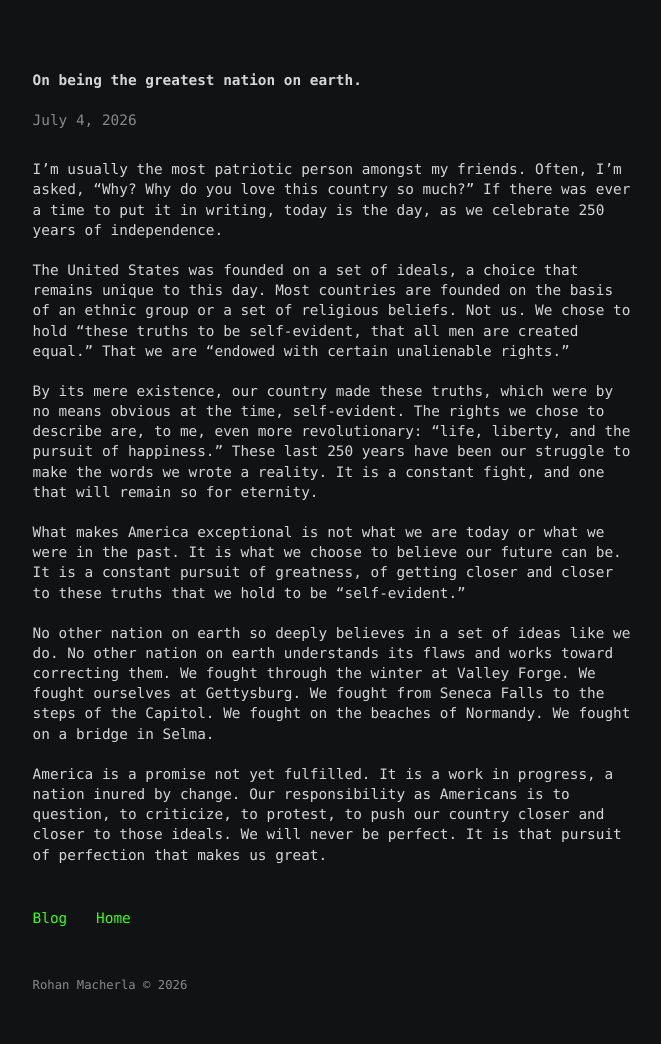
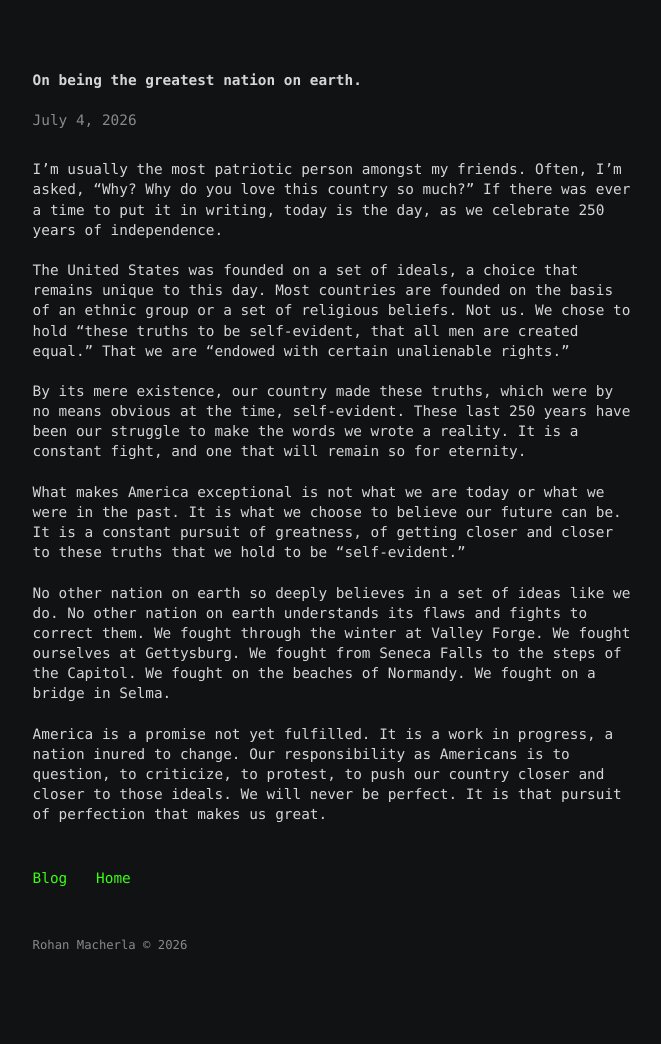
Before and after one commit to rhnmac/personal-site, a Jekyll site: the page built from _posts/2026-07-04-on-being-the-greatest-nation-on-earth.md, in a window 1280 px wide. Shown: the whole page, without its empty margins (305-966 px from the left). Built offline with Jekyll 4.4.1, drawn with Linux system fonts in a browser that asks for light colours; after the commit the page ends 1004 px from its top, so only the background shows below that.

Commit message:
Update 2026-07-04-on-being-the-greatest-nation-on-earth.md

```diff
--- a/_posts/2026-07-04-on-being-the-greatest-nation-on-earth.md
+++ b/_posts/2026-07-04-on-being-the-greatest-nation-on-earth.md
@@ -6,10 +6,10 @@
 
 The United States was founded on a set of ideals, a choice that remains unique to this day. Most countries are founded on the basis of an ethnic group or a set of religious beliefs. Not us. We chose to hold "these truths to be self-evident, that all men are created equal." That we are "endowed with certain unalienable rights."
 
-By its mere existence, our country made these truths, which were by no means obvious at the time, self-evident. The rights we chose to describe are, to me, even more revolutionary: "life, liberty, and the pursuit of happiness." These last 250 years have been our struggle to make the words we wrote a reality. It is a constant fight, and one that will remain so for eternity.
+By its mere existence, our country made these truths, which were by no means obvious at the time, self-evident. These last 250 years have been our struggle to make the words we wrote a reality. It is a constant fight, and one that will remain so for eternity.
 
 What makes America exceptional is not what we are today or what we were in the past. It is what we choose to believe our future can be. It is a constant pursuit of greatness, of getting closer and closer to these truths that we hold to be "self-evident."
 
-No other nation on earth so deeply believes in a set of ideas like we do. No other nation on earth understands its flaws and works toward correcting them. We fought through the winter at Valley Forge. We fought ourselves at Gettysburg. We fought from Seneca Falls to the steps of the Capitol. We fought on the beaches of Normandy. We fought on a bridge in Selma.
+No other nation on earth so deeply believes in a set of ideas like we do. No other nation on earth understands its flaws and fights to correct them. We fought through the winter at Valley Forge. We fought ourselves at Gettysburg. We fought from Seneca Falls to the steps of the Capitol. We fought on the beaches of Normandy. We fought on a bridge in Selma.
 
-America is a promise not yet fulfilled. It is a work in progress, a nation inured by change. Our responsibility as Americans is to question, to criticize, to protest, to push our country closer and closer to those ideals. We will never be perfect. It is that pursuit of perfection that makes us great.
+America is a promise not yet fulfilled. It is a work in progress, a nation inured to change. Our responsibility as Americans is to question, to criticize, to protest, to push our country closer and closer to those ideals. We will never be perfect. It is that pursuit of perfection that makes us great.
```
